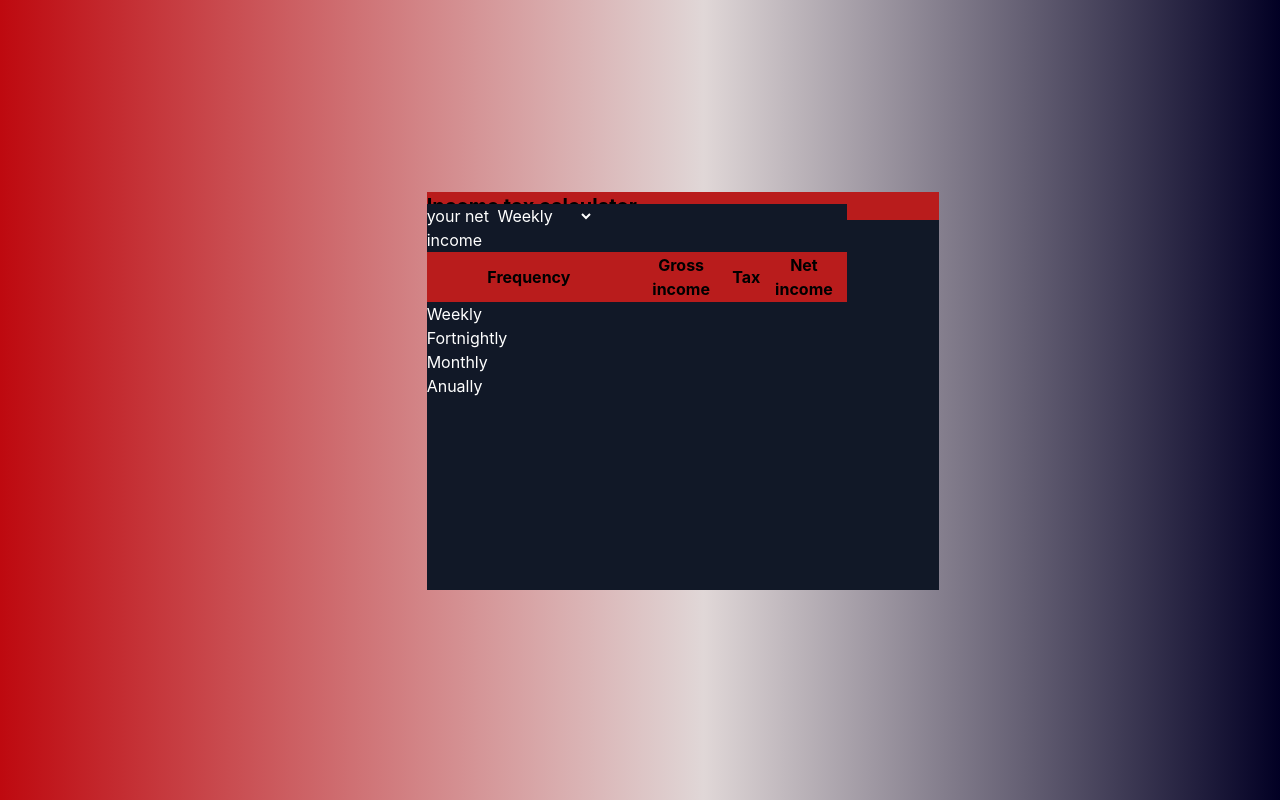
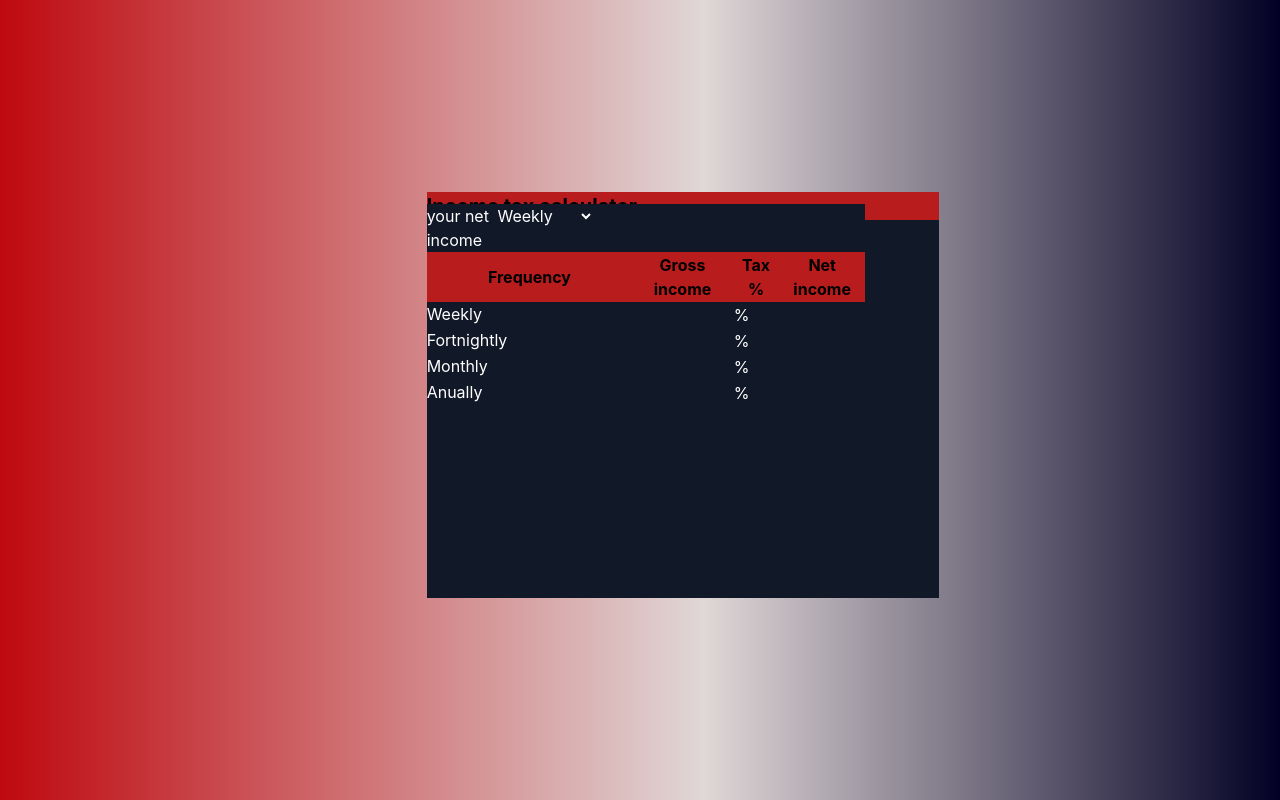
Before and after one commit to atletisimo/IncomeTax, a React (Create React App) app: page / in a window 1280 px wide. Both pictures are taken after a click on the button "Continue". Built offline with nearby package versions, Linux system fonts and the light colour scheme.

Commit message:
Update DataTable.js

```diff
--- a/src/components/DataTable.js
+++ b/src/components/DataTable.js
@@ -1,8 +1,10 @@
 import React from "react";
 
-const DataTable = ({ vrednost }) => {
+const DataTable = ({ vrednost,netoWeek,netoMonth,tax }) => {
   return (
     <div className="table">
+      {netoWeek}
+      {netoMonth}
       <table class="table-auto bg-gray-900 relative bottom-48  w-11/12  object-left">
         <div class=" text-white ">
           {vrednost} your net{" "}
@@ -17,14 +19,28 @@ const DataTable = ({ vrednost }) => {
         <tr>
           <th class="bg-red-700">Frequency </th>
           <th class="bg-red-700">Gross income</th>
-          <th class="bg-red-700">Tax</th>
+          <th class="bg-red-700">Tax {tax}%</th>
           <th class="bg-red-700">Net income </th>
         </tr>
 
-        <tr class="text-white">Weekly</tr>
-        <tr class="text-white">Fortnightly</tr>
-        <tr class="text-white">Monthly</tr>
-        <tr class="text-white">Anually</tr>
+        <tr class="text-white">Weekly
+        <td></td>
+        <td>{tax} %</td>
+        </tr>
+        <tr class="text-white">Fortnightly
+        <td></td>
+        <td>{tax} %</td>
+
+        </tr>
+        <tr class="text-white">Monthly
+        <td></td>
+        <td>{tax} %</td>
+        </tr>
+        <tr class="text-white">Anually
+        <td></td>
+        <td>{tax} %</td>
+        </tr>
+
       </table>
     </div>
   );
```
